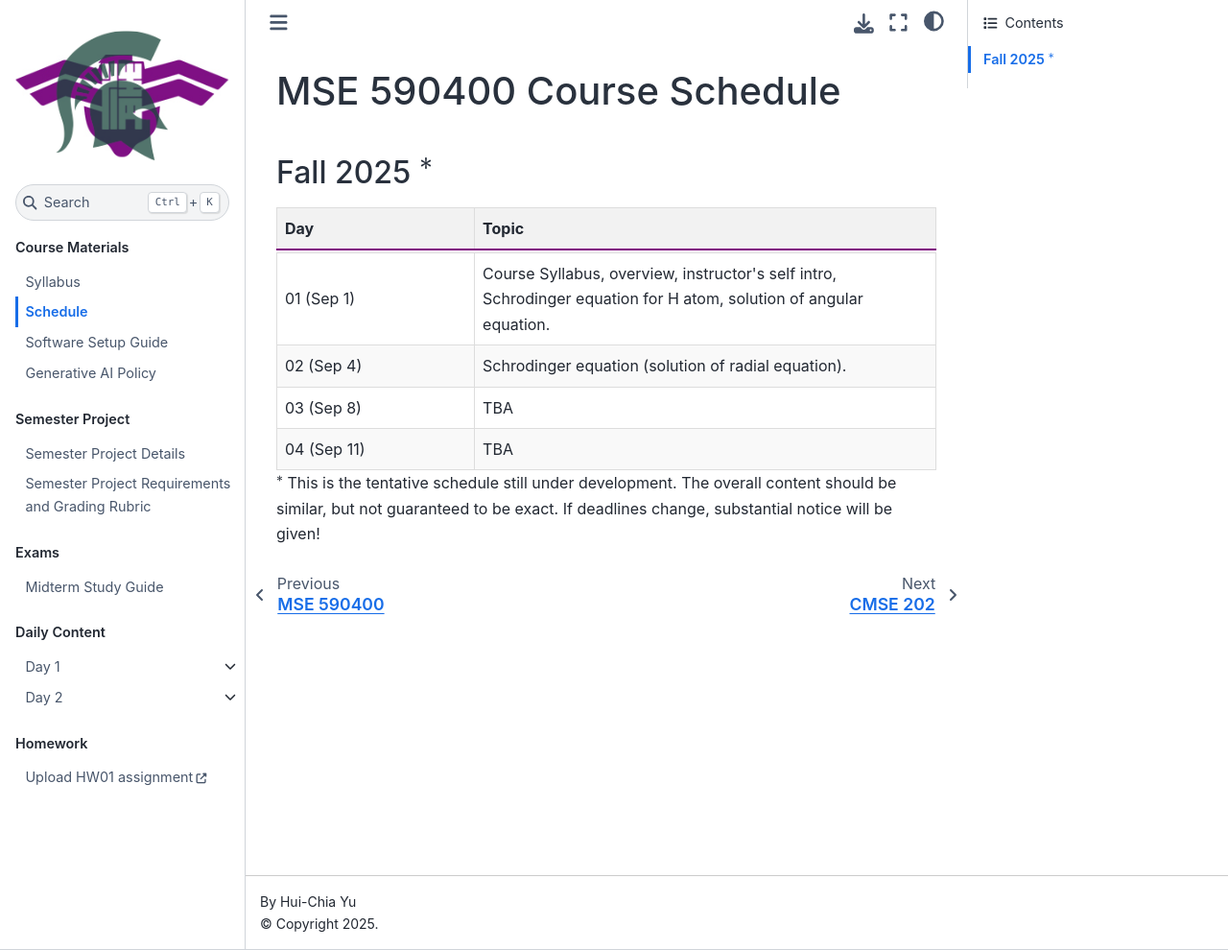
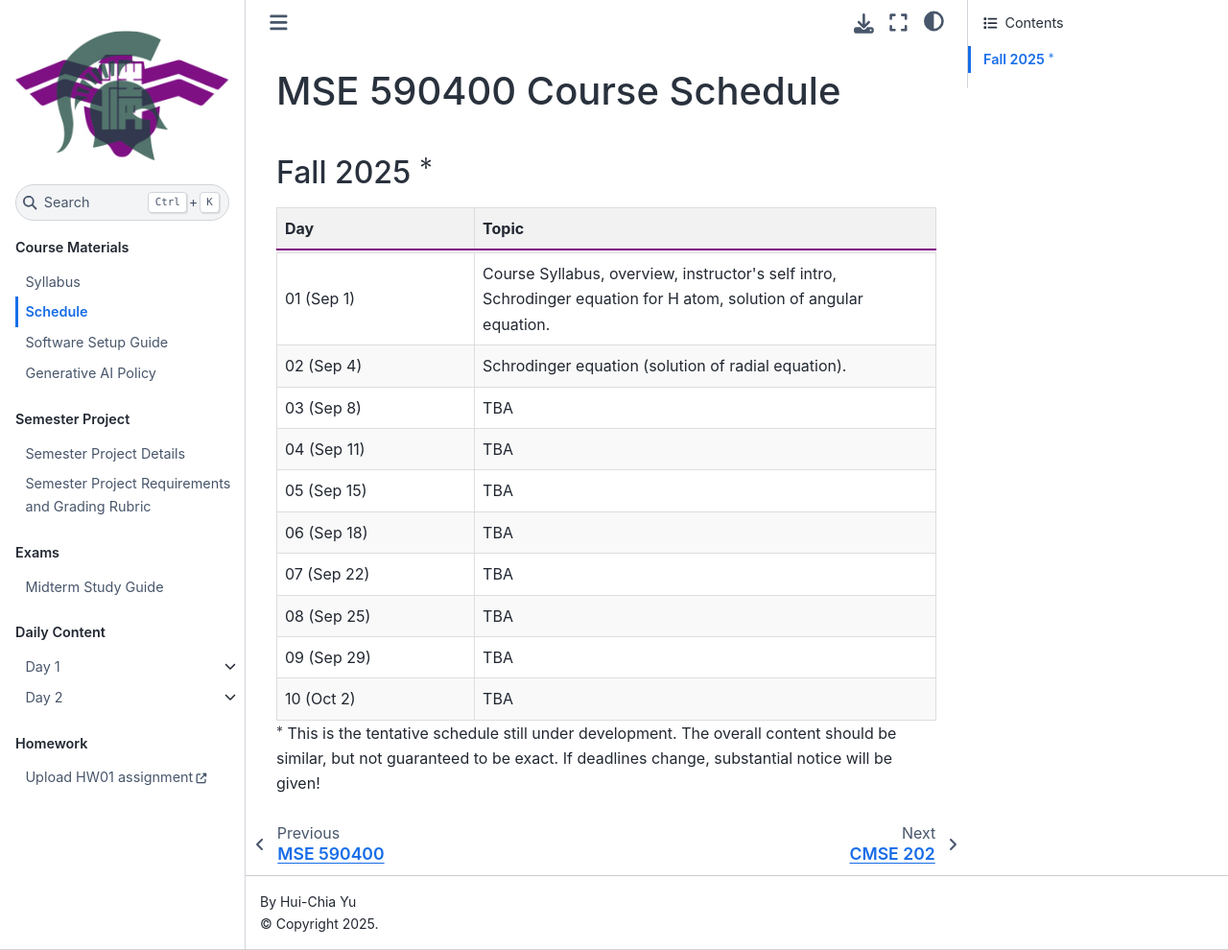
Before and after one commit to huichiayu/nth_mse.github.io, a Jupyter Book: the page built from course_materials/MSE590400_Calendar.md, in a window 1280 px wide and 990 px high. Shown: the whole window at 96% size. Built offline with Jupyter Book 1.0.4 settings and Sphinx 7.4.7 and the Sphinx Book theme 1.1.4, drawn with Linux system fonts in a browser that asks for light colours; pages that are not in the unit, such as notebooks, are missing from menus.

Commit message:
test html in md

```diff
--- a/course_materials/MSE590400_Calendar.md
+++ b/course_materials/MSE590400_Calendar.md
@@ -31,6 +31,30 @@
     <td style="border: 1px solid #ddd; padding: 8px;">04 (Sep 11)</td>
     <td style="border: 1px solid #ddd; padding: 8px;">TBA</td>
   </tr>
+  <tr> <!-- week 3 -->
+    <td style="border: 1px solid #ddd; padding: 8px;">05 (Sep 15)</td>
+    <td style="border: 1px solid #ddd; padding: 8px;">TBA</td>
+  </tr>
+  <tr style="background-color: #f9f9f9;">
+    <td style="border: 1px solid #ddd; padding: 8px;">06 (Sep 18)</td>
+    <td style="border: 1px solid #ddd; padding: 8px;">TBA</td>
+  </tr>
+   <tr> <!-- week 4 -->
+    <td style="border: 1px solid #ddd; padding: 8px;">07 (Sep 22)</td>
+    <td style="border: 1px solid #ddd; padding: 8px;"> TBA </td>
+  </tr>
+  <tr style="background-color: #f9f9f9;">
+    <td style="border: 1px solid #ddd; padding: 8px;">08 (Sep 25)</td>
+    <td style="border: 1px solid #ddd; padding: 8px;">TBA</td>
+  </tr>
+  <tr> <!-- week 5 -->
+    <td style="border: 1px solid #ddd; padding: 8px;">09 (Sep 29)</td>
+    <td style="border: 1px solid #ddd; padding: 8px;">TBA</td>
+  </tr>
+  <tr style="background-color: #f9f9f9;">
+    <td style="border: 1px solid #ddd; padding: 8px;">10 (Oct 2)</td>
+    <td style="border: 1px solid #ddd; padding: 8px;">TBA</td>
+  </tr>
 </table>
 
 
```
